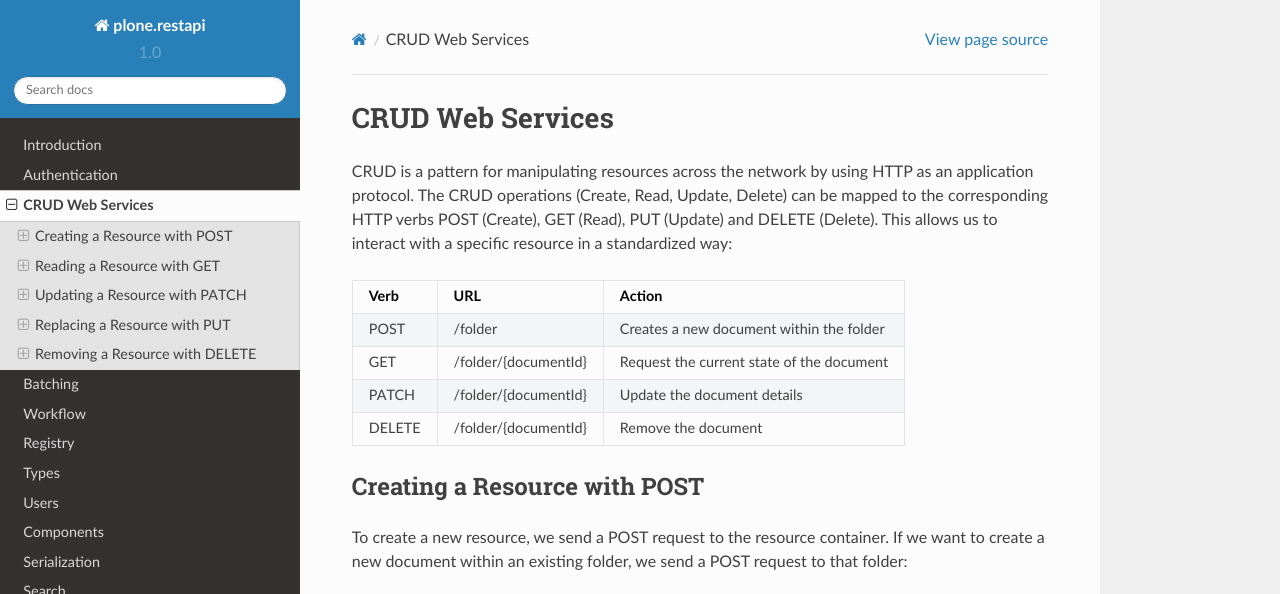
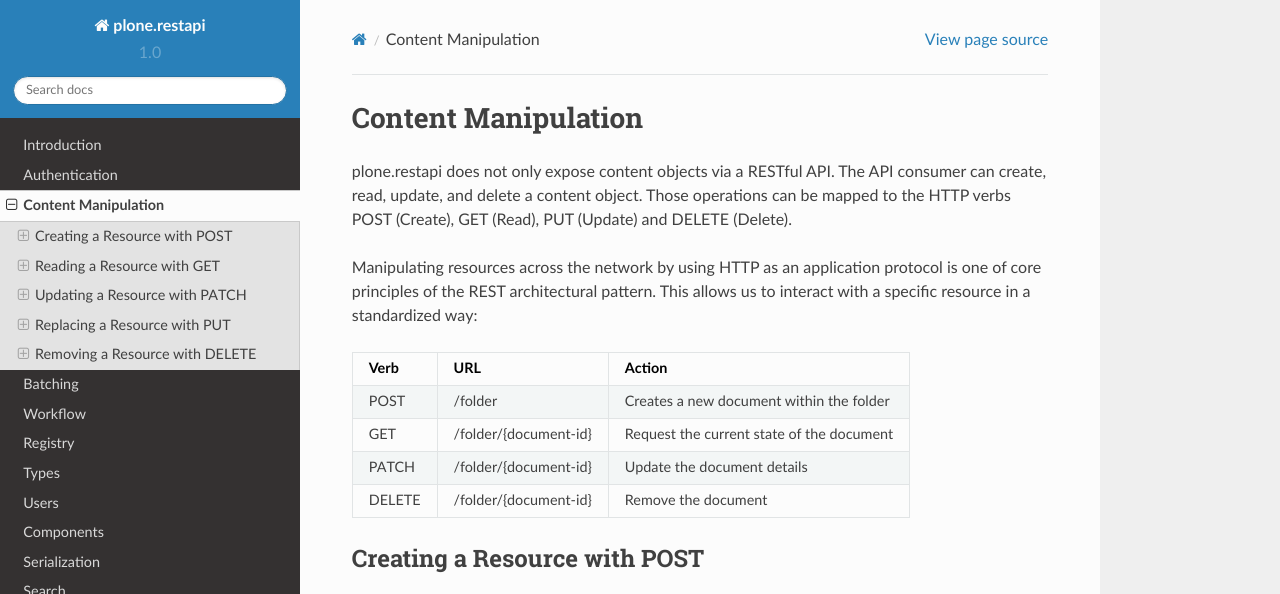
Before and after one commit to plone/plone.restapi, a Sphinx documentation site: the page built from docs/source/content.rst, in a window 1280 px wide and 900 px high, cut to the strip 0-594 px from the top of the window. Built offline with Sphinx 7.4.7 and the Read the Docs theme 2.0.0, drawn with Linux system fonts in a browser that asks for light colours.

Commit message:
Docs: rename CRUD to content manipulation. Add a new introduction to content manipulation.

```diff
--- a/docs/source/content.rst
+++ b/docs/source/content.rst
@@ -1,17 +1,17 @@
-CRUD Web Services
-=================
+Content Manipulation
+====================
 
-CRUD is a pattern for manipulating resources across the network by using HTTP as an application protocol.
-The CRUD operations (Create, Read, Update, Delete) can be mapped to the corresponding HTTP verbs POST (Create), GET (Read), PUT (Update) and DELETE (Delete).
-This allows us to interact with a specific resource in a standardized way:
+plone.restapi does not only expose content objects via a RESTful API. The API consumer can create, read, update, and delete a content object. Those operations can be mapped to the HTTP verbs POST (Create), GET (Read), PUT (Update) and DELETE (Delete).
+
+Manipulating resources across the network by using HTTP as an application protocol is one of core principles of the REST architectural pattern. This allows us to interact with a specific resource in a standardized way:
 
 ======= ======================= ==============================================
 Verb    URL                     Action
 ======= ======================= ==============================================
 POST    /folder                 Creates a new document within the folder
-GET     /folder/{documentId}    Request the current state of the document
-PATCH   /folder/{documentId}    Update the document details
-DELETE  /folder/{documentId}    Remove the document
+GET     /folder/{document-id}   Request the current state of the document
+PATCH   /folder/{document-id}   Update the document details
+DELETE  /folder/{document-id}   Remove the document
 ======= ======================= ==============================================
 
 
```
